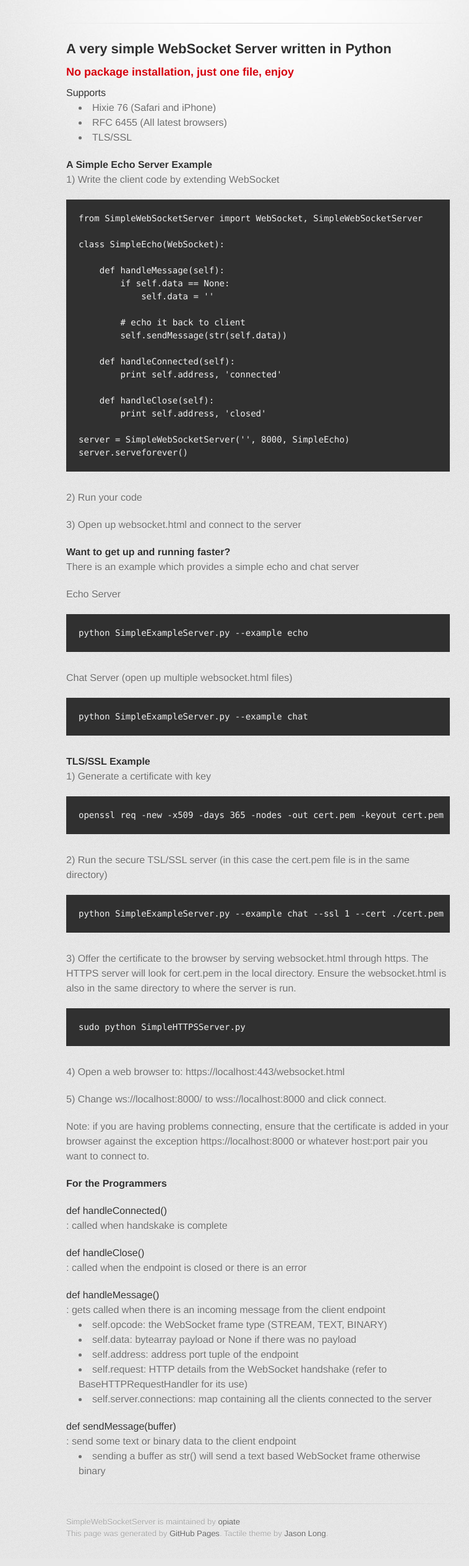
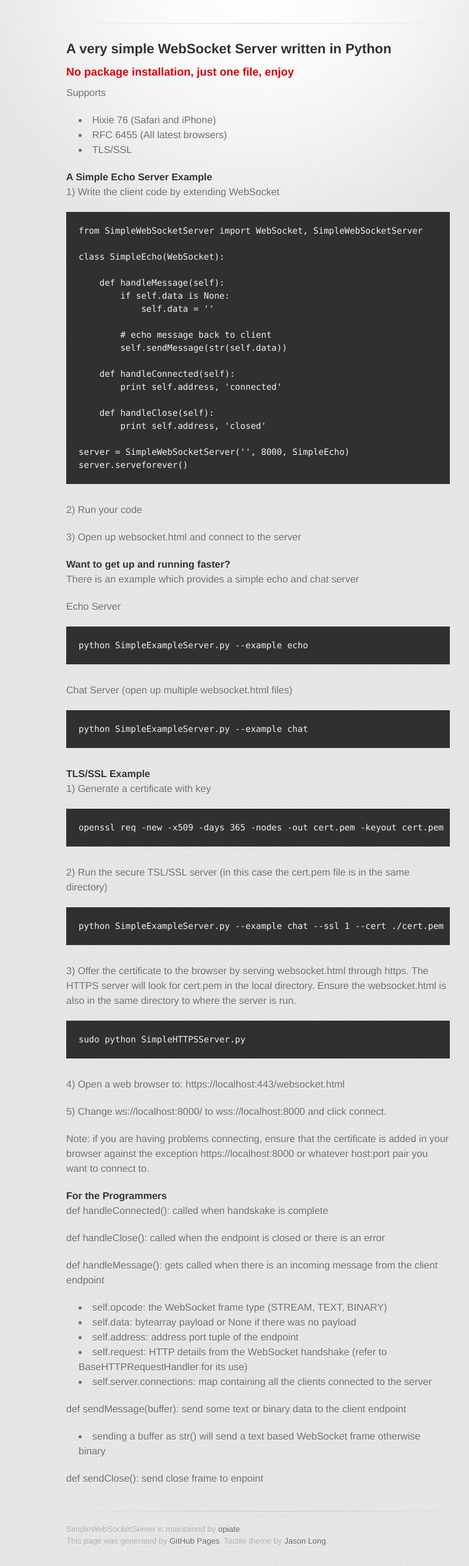
Before and after one commit to dpallot/simple-websocket-server, a plain HTML site: page index.html in a window 1280 px wide. Shown: the part 178-2705 px from the top of the page at 62% size, without its empty margins (223-981 px from the left). Drawn offline with Linux system fonts and the light colour scheme; a web font is replaced by a local one.

```diff
--- a/index.html
+++ b/index.html
@@ -35,7 +35,7 @@
 
 <h3>No package installation, just one file, enjoy</h3>
 
-<h5>Supports</h5>
+<p>Supports</p>
 
 <ul>
 <li>Hixie 76 (Safari and iPhone)</li>
@@ -50,10 +50,10 @@
 class SimpleEcho(WebSocket):
 
     def handleMessage(self):
-        if self.data == None:
+        if self.data is None:
             self.data = ''
 
-        # echo it back to client
+        # echo message back to client
         self.sendMessage(str(self.data))
 
     def handleConnected(self):
@@ -109,13 +109,13 @@ Ensure the <i>websocket.html</i> is also in the same directory to where the serv
 
 <p>Note: if you are having problems connecting, ensure that the certificate is added in your browser against the exception https://localhost:8000 or whatever host:port pair you want to connect to. </p>
 
-<h4>For the Programmers</h4>
+<p></p><h4>For the Programmers
 
-<p></p><h5>def handleConnected()</h5>: called when handskake is complete
+</h4><p>def handleConnected(): called when handskake is complete</p>
 
-<p></p><h5>def handleClose()</h5>: called when the endpoint is closed or there is an error
+<p>def handleClose(): called when the endpoint is closed or there is an error</p>
 
-<p></p><h5>def handleMessage()</h5>: gets called when there is an incoming message from the client endpoint
+<p>def handleMessage(): gets called when there is an incoming message from the client endpoint</p>
 
 <ul>
 <li>self.opcode: the WebSocket frame type (STREAM, TEXT, BINARY)</li>
@@ -123,11 +123,11 @@ Ensure the <i>websocket.html</i> is also in the same directory to where the serv
 <li>self.address: address port tuple of the endpoint</li>
 <li>self.request: HTTP details from the WebSocket handshake (refer to BaseHTTPRequestHandler for its use)</li>
 <li>self.server.connections: map containing all the clients connected to the server</li>
-</ul><p></p><h5>def sendMessage(buffer)</h5>: send some text or binary data to the client endpoint
+</ul><p>def sendMessage(buffer): send some text or binary data to the client endpoint</p>
 
 <ul>
 <li>sending a buffer as str() will send a text based WebSocket frame otherwise binary</li>
-</ul>
+</ul><p>def sendClose(): send close frame to enpoint</p>
         </section>
 
         <footer>
```
Also changed, not shown: params.json (+1 -1 lines).
